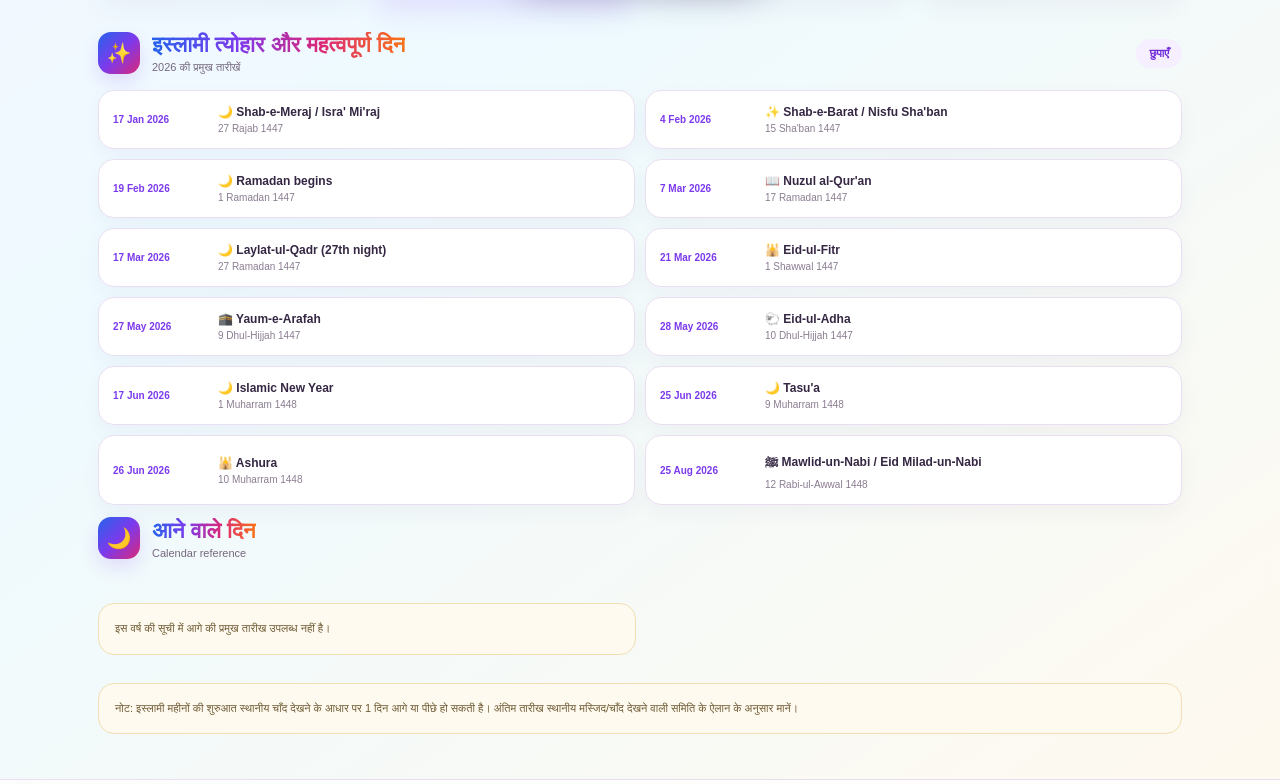
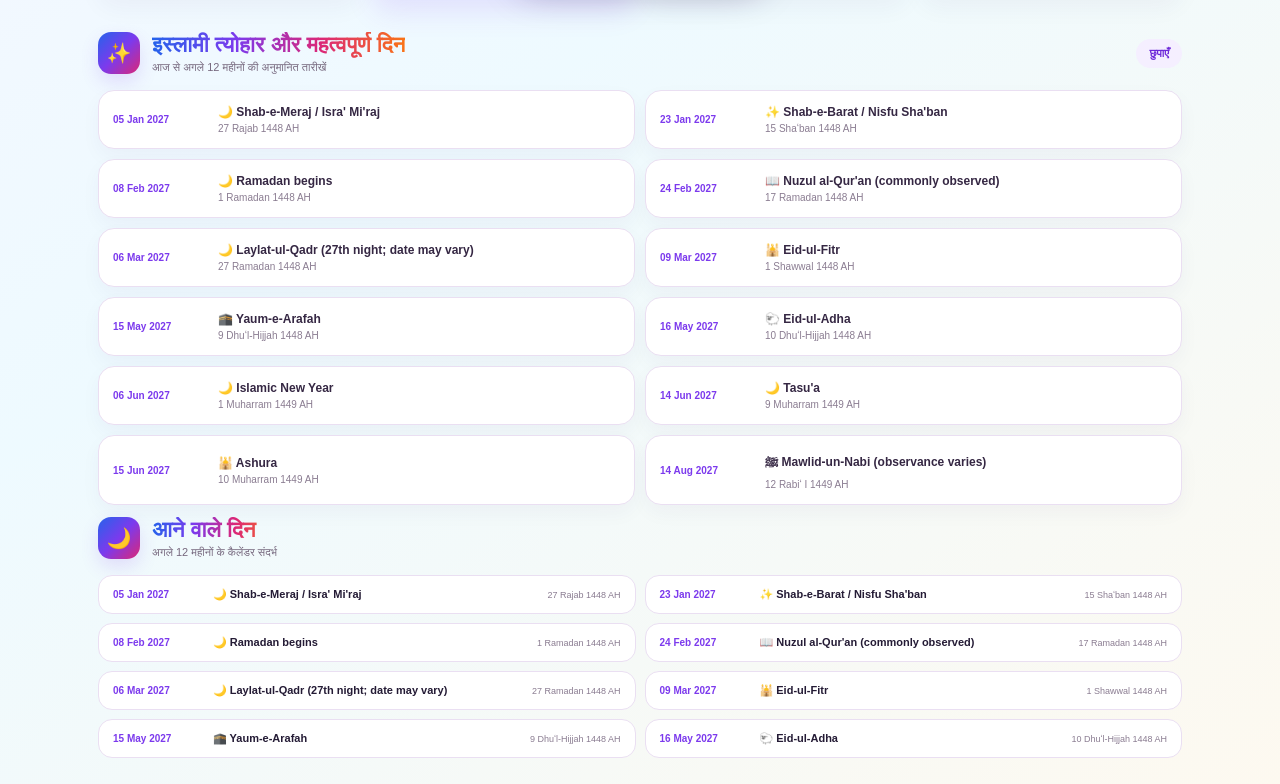
Before and after one commit to islam20111975-ops/zarashadiservice, a Next.js app: page /islamic-calendar in a window 1280 px wide. Shown: the part 811-1595 px from the top of the page. Built offline with nearby package versions, Linux system fonts and the light colour scheme; no server answers.

Commit message:
Make Islamic calendar dates dynamic and update yearly view

```diff
--- a/app/islamic-calendar/page.js
+++ b/app/islamic-calendar/page.js
@@ -2,26 +2,20 @@
 
 import {useMemo, useState} from "react";
 
-const events=[
- {date:"17 Jan 2026",hijri:"27 Rajab 1447",name:"🌙 Shab-e-Meraj / Isra' Mi'raj"},
- {date:"4 Feb 2026",hijri:"15 Sha'ban 1447",name:"✨ Shab-e-Barat / Nisfu Sha'ban"},
- {date:"19 Feb 2026",hijri:"1 Ramadan 1447",name:"🌙 Ramadan begins"},
- {date:"7 Mar 2026",hijri:"17 Ramadan 1447",name:"📖 Nuzul al-Qur'an"},
- {date:"17 Mar 2026",hijri:"27 Ramadan 1447",name:"🌙 Laylat-ul-Qadr (27th night)"},
- {date:"21 Mar 2026",hijri:"1 Shawwal 1447",name:"🕌 Eid-ul-Fitr"},
- {date:"27 May 2026",hijri:"9 Dhul-Hijjah 1447",name:"🕋 Yaum-e-Arafah"},
- {date:"28 May 2026",hijri:"10 Dhul-Hijjah 1447",name:"🐑 Eid-ul-Adha"},
- {date:"17 Jun 2026",hijri:"1 Muharram 1448",name:"🌙 Islamic New Year"},
- {date:"25 Jun 2026",hijri:"9 Muharram 1448",name:"🌙 Tasu'a"},
- {date:"26 Jun 2026",hijri:"10 Muharram 1448",name:"🕌 Ashura"},
- {date:"25 Aug 2026",hijri:"12 Rabi-ul-Awwal 1448",name:"ﷺ Mawlid-un-Nabi / Eid Milad-un-Nabi"}
+const eventDefinitions=[
+ {month:7,day:27,name:"🌙 Shab-e-Meraj / Isra' Mi'raj"},
+ {month:8,day:15,name:"✨ Shab-e-Barat / Nisfu Sha'ban"},
+ {month:9,day:1,name:"🌙 Ramadan begins"},
+ {month:9,day:17,name:"📖 Nuzul al-Qur'an (commonly observed)"},
+ {month:9,day:27,name:"🌙 Laylat-ul-Qadr (27th night; date may vary)"},
+ {month:10,day:1,name:"🕌 Eid-ul-Fitr"},
+ {month:12,day:9,name:"🕋 Yaum-e-Arafah"},
+ {month:12,day:10,name:"🐑 Eid-ul-Adha"},
+ {month:1,day:1,name:"🌙 Islamic New Year"},
+ {month:1,day:9,name:"🌙 Tasu'a"},
+ {month:1,day:10,name:"🕌 Ashura"},
+ {month:3,day:12,name:"ﷺ Mawlid-un-Nabi (observance varies)"}
 ];
-
-const parseEventDate=(value)=>{
- const [d,m,y]=value.split(" ");
- const months={Jan:0,Feb:1,Mar:2,Apr:3,May:4,Jun:5,Jul:6,Aug:7,Sep:8,Oct:9,Nov:10,Dec:11};
- return new Date(Number(y),months[m],Number(d),12);
-};
 
 const getIndiaToday=()=>{
  const parts=new Intl.DateTimeFormat("en-CA",{timeZone:"Asia/Kolkata",year:"numeric",month:"2-digit",day:"2-digit"}).formatToParts(new Date());
@@ -31,7 +25,14 @@ const getIndiaToday=()=>{
  return new Date(year,month,day,12);
 };
 
-const sameDay=(a,b)=>a.getFullYear()===b.getFullYear()&&a.getMonth()===b.getMonth()&&a.getDate()===b.getDate();
+const hijriParts=(date)=>{
+ const parts=new Intl.DateTimeFormat("en-IN-u-ca-islamic-umalqura",{day:"numeric",month:"numeric",year:"numeric"}).formatToParts(date);
+ return {
+  day:Number(parts.find(p=>p.type==="day")?.value),
+  month:Number(parts.find(p=>p.type==="month")?.value),
+  year:Number(parts.find(p=>p.type==="year")?.value)
+ };
+};
 
 const formatHijri=(date)=>{
  const parts=new Intl.DateTimeFormat("en-IN-u-ca-islamic-umalqura",{day:"numeric",month:"long",year:"numeric"}).formatToParts(date);
@@ -42,42 +43,63 @@ const formatHijri=(date)=>{
  return {day,month:normalized,year,text:day+" "+normalized+" "+year+" AH"};
 };
 
+const formatGregorian=(date)=>date.toLocaleDateString("en-IN",{day:"2-digit",month:"short",year:"numeric"});
+const sameDay=(a,b)=>a.getFullYear()===b.getFullYear()&&a.getMonth()===b.getMonth()&&a.getDate()===b.getDate();
+
 export default function IslamicCalendar(){
  const [showEvents,setShowEvents]=useState(true);
  const today=getIndiaToday();
  const todayHijri=formatHijri(today);
  const todayText=today.toLocaleDateString("en-IN",{day:"2-digit",month:"long",year:"numeric"});
  const currentMonth=today.getMonth();
+ const currentYear=today.getFullYear();
 
  const months=useMemo(()=>Array.from({length:12},(_,i)=>{
-   const first=new Date(2026,i,1,12);
-   const last=new Date(2026,i+1,0,12);
-   return [first.toLocaleDateString("en-IN",{month:"long"}),formatHijri(first).month+" "+formatHijri(first).year+" / "+formatHijri(last).month+" "+formatHijri(last).year];
- }),[]);
+   const first=new Date(currentYear,i,1,12);
+   const last=new Date(currentYear,i+1,0,12);
+   const firstHijri=formatHijri(first);
+   const lastHijri=formatHijri(last);
+   return [first.toLocaleDateString("en-IN",{month:"long"}),firstHijri.month+" "+firstHijri.year+" / "+lastHijri.month+" "+lastHijri.year];
+ }),[currentYear]);
 
- const upcoming=useMemo(()=>events.filter(e=>parseEventDate(e.date)>=today).slice(0,8),[today]);
+ const events=useMemo(()=>{
+   const found=[];
+   for(let offset=0;offset<=370;offset++){
+     const date=new Date(today);
+     date.setDate(today.getDate()+offset);
+     const hijri=hijriParts(date);
+     for(const def of eventDefinitions){
+       if(hijri.month===def.month&&hijri.day===def.day){
+         found.push({dateObj:date,date:formatGregorian(date),hijri:formatHijri(date).text,name:def.name});
+       }
+     }
+   }
+   return found;
+ },[todayText]);
+
+ const upcoming=events.filter(e=>e.dateObj>=today).slice(0,8);
 
  return <main className="calendarPage">
   <header className="calendarHero">
    <a className="calendarBack" href="/">← Zara Nikah Service</a>
    <div className="calendarMoon">🌙</div>
    <div className="calendarEyebrow">ISLAMIC CALENDAR • INDIA</div>
-   <h1>Islamic Calendar 2026</h1>
+   <h1>Islamic Calendar {currentYear}</h1>
    <p>Hijri dates, important Islamic occasions and festivals</p>
    <div className="todayCalendarCard">
     <div><small>आज की तारीख</small><strong>{todayText}</strong></div>
     <div><small>आज की हिजरी तारीख</small><strong>{todayHijri.text}</strong></div>
    </div>
-   <div className="calendarNote">🌙 यह तारीख India Standard Time (IST) के अनुसार हर बार page/app खोलने पर दिखाई जाएगी। भारत में स्थानीय चाँद देखने के कारण Ramadan, Eid और अन्य तारीखों में 1 दिन का अंतर हो सकता है।</div>
+   <div className="calendarNote">🌙 यह कैलेंडर India Standard Time (IST) के अनुसार आज की तारीख और हिजरी तारीख दिखाता है। Ramadan, Eid और अन्य अवसरों की तारीखें स्थानीय चाँद देखने के कारण एक दिन आगे या पीछे हो सकती हैं।</div>
   </header>
   <section className="calendarBody">
-   <div className="calendarSectionTitle"><span>📅</span><div><h2>2026 के 12 महीने</h2><small>Hijri + Gregorian calendar</small></div></div>
+   <div className="calendarSectionTitle"><span>📅</span><div><h2>{currentYear} के 12 महीने</h2><small>Hijri + Gregorian calendar</small></div></div>
    <div className="monthGrid">{months.map((m,i)=><div className={i===currentMonth?"monthCard activeMonth":"monthCard"} key={m[0]}><b>{m[0]}</b><small>{m[1]}</small>{i===currentMonth&&<em>● वर्तमान महीना</em>}</div>)}</div>
-   <div className="calendarSectionTitle eventsTitle"><span>✨</span><div><h2>इस्लामी त्योहार और महत्वपूर्ण दिन</h2><small>2026 की प्रमुख तारीखें</small></div><button onClick={()=>setShowEvents(v=>!v)}>{showEvents?"छुपाएँ":"दिखाएँ"}</button></div>
-   {showEvents&&<div className="eventList">{events.map(e=><div className={sameDay(parseEventDate(e.date),today)?"eventCard todayEvent":"eventCard"} key={e.date+e.name}><div className="eventDate">{e.date}</div><div className="eventInfo"><strong>{e.name}</strong><small>{e.hijri}</small></div></div>)}</div>}
-   <div className="calendarSectionTitle"><span>🌙</span><div><h2>आने वाले दिन</h2><small>Calendar reference</small></div></div>
-   <div className="upcomingList">{upcoming.length?upcoming.map(e=><div className="upcomingItem" key={e.date+e.name}><span>{e.date}</span><b>{e.name}</b><small>{e.hijri}</small></div>):<div className="calendarDisclaimer">इस वर्ष की सूची में आगे की प्रमुख तारीख उपलब्ध नहीं है।</div>}</div>
-   <div className="calendarDisclaimer">नोट: इस्लामी महीनों की शुरुआत स्थानीय चाँद देखने के आधार पर 1 दिन आगे या पीछे हो सकती है। अंतिम तारीख स्थानीय मस्जिद/चाँद देखने वाली समिति के ऐलान के अनुसार मानें।</div>
+   <div className="calendarSectionTitle eventsTitle"><span>✨</span><div><h2>इस्लामी त्योहार और महत्वपूर्ण दिन</h2><small>आज से अगले 12 महीनों की अनुमानित तारीखें</small></div><button onClick={()=>setShowEvents(v=>!v)}>{showEvents?"छुपाएँ":"दिखाएँ"}</button></div>
+   {showEvents&&<div className="eventList">{events.map(e=><div className={sameDay(e.dateObj,today)?"eventCard todayEvent":"eventCard"} key={e.date+e.name}><div className="eventDate">{e.date}</div><div className="eventInfo"><strong>{e.name}</strong><small>{e.hijri}</small></div></div>)}</div>}
+   <div className="calendarSectionTitle"><span>🌙</span><div><h2>आने वाले दिन</h2><small>अगले 12 महीनों के कैलेंडर संदर्भ</small></div></div>
+   <div className="upcomingList">{upcoming.length?upcoming.map(e=><div className="upcomingItem" key={e.date+e.name}><span>{e.date}</span><b>{e.name}</b><small>{e.hijri}</small></div>):<div className="calendarDisclaimer">आने वाले दिनों की तारीखें उपलब्ध नहीं हैं।</div>}</div>
+   <div className="calendarDisclaimer">महत्वपूर्ण: यह तारीखें Umm al-Qura हिजरी कैलेंडर के आधार पर अनुमानित हैं। भारत में स्थानीय चाँद देखने के आधार पर एक दिन का अंतर हो सकता है। धार्मिक अवसरों की अंतिम तारीख स्थानीय मस्जिद या चाँद देखने वाली समिति के ऐलान से पुष्टि करें।</div>
   </section>
   <footer className="calendarFooter"><a href="/">Home</a><a href="/#profiles">💍 Profiles</a><a href="/about">About</a><a href="/contact">Contact</a></footer>
  </main>
```
